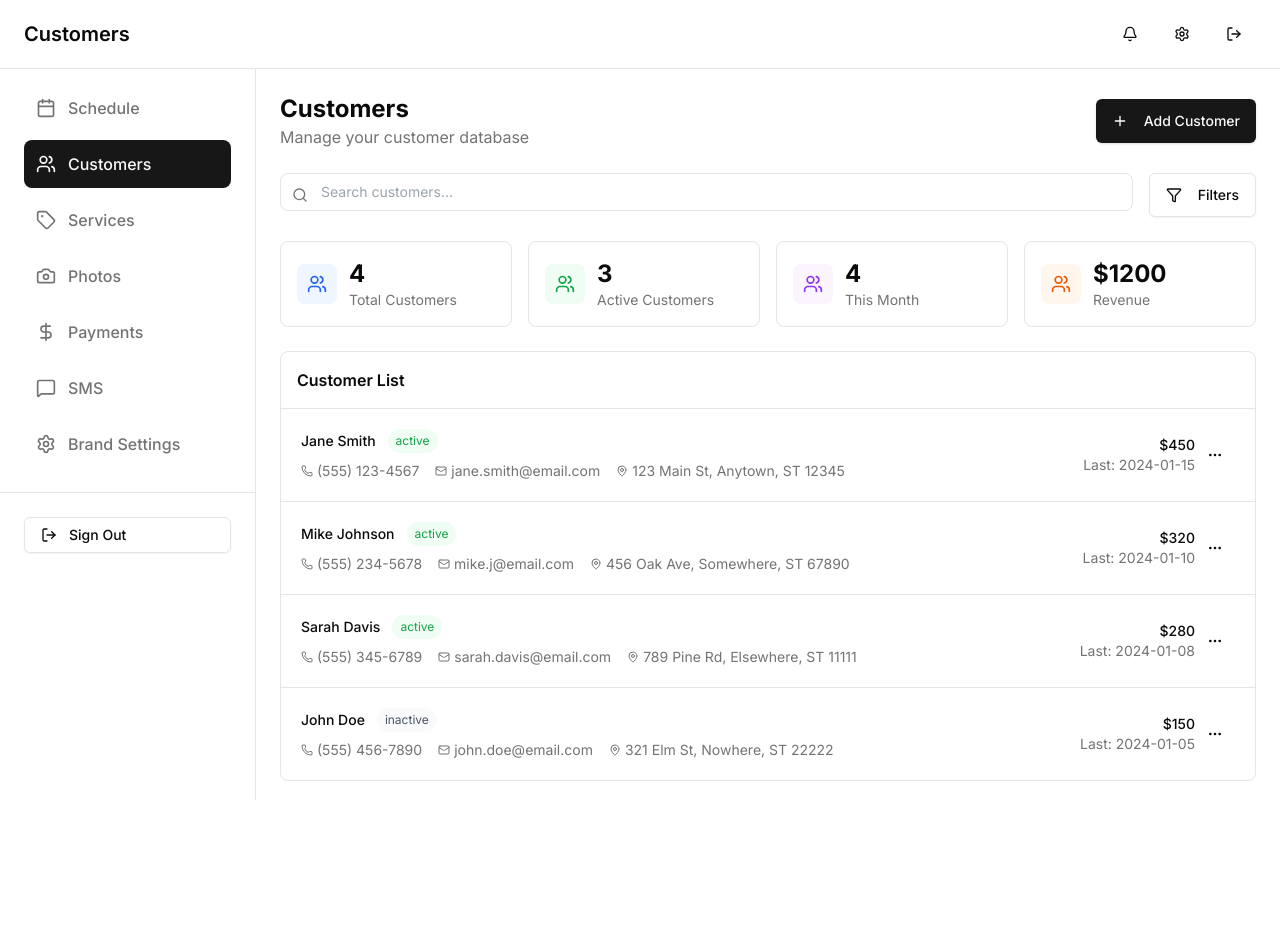
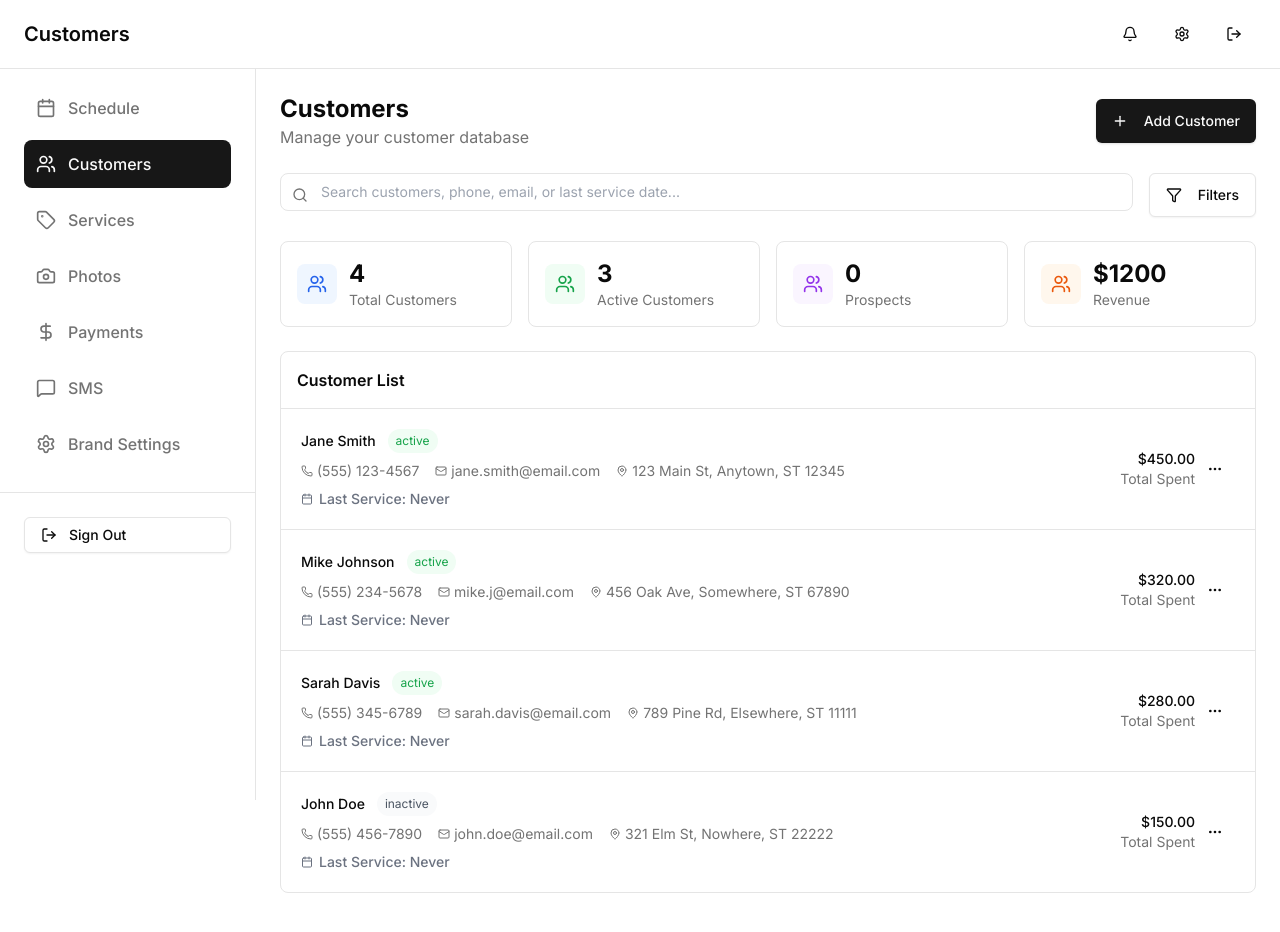
Before and after one commit to gmcosker/mobile-detailing-saas, a Next.js app: page /customers in a window 1280 px wide. Shown: the top 932 px of the page. Before the commit the page ends 829 px from the top, so only its background shows below. Built offline with nearby package versions, Linux system fonts and the light colour scheme.

Commit message:
Add last service date to customers with searchable/filterable functionality

```diff
--- a/src/components/customers/CustomersPage.tsx
+++ b/src/components/customers/CustomersPage.tsx
@@ -13,8 +13,47 @@ import {
   Phone,
   Mail,
   MapPin,
-  X
+  X,
+  Calendar
 } from 'lucide-react'
+
+// Helper function to format last service date
+function formatLastServiceDate(dateString: string | null): string {
+  if (!dateString) return 'Never'
+
+  const date = new Date(dateString)
+  const today = new Date()
+  const diffTime = today.getTime() - date.getTime()
+  const diffDays = Math.floor(diffTime / (1000 * 60 * 60 * 24))
+
+  if (diffDays === 0) return 'Today'
+  if (diffDays === 1) return 'Yesterday'
+  if (diffDays < 7) return `${diffDays} days ago`
+  if (diffDays < 30) {
+    const weeks = Math.floor(diffDays / 7)
+    return `${weeks} week${weeks > 1 ? 's' : ''} ago`
+  }
+  if (diffDays < 365) {
+    const months = Math.floor(diffDays / 30)
+    return `${months} month${months > 1 ? 's' : ''} ago`
+  }
+
+  return date.toLocaleDateString('en-US', {
+    month: 'short',
+    day: 'numeric',
+    year: 'numeric'
+  })
+}
+
+// Helper function to get days since last service
+function getDaysSinceLastService(dateString: string | null): number | null {
+  if (!dateString) return null
+
+  const date = new Date(dateString)
+  const today = new Date()
+  const diffTime = today.getTime() - date.getTime()
+  return Math.floor(diffTime / (1000 * 60 * 60 * 24))
+}
 
 // Mock data for now - this will come from the database later
 const mockCustomers = [
@@ -63,10 +102,14 @@ const mockCustomers = [
 export default function CustomersPage() {
   const [isAddCustomerOpen, setIsAddCustomerOpen] = useState(false)
   const [customers, setCustomers] = useState(mockCustomers)
+  const [allCustomers, setAllCustomers] = useState(mockCustomers) // Store all customers for filtering
   const [isLoading, setIsLoading] = useState(false)
   const [isFetching, setIsFetching] = useState(false)
+  const [searchTerm, setSearchTerm] = useState('')
+  const [filterDays, setFilterDays] = useState<string>('all') // 'all', '30', '60', '90', '180', '365'
+  const [showFilters, setShowFilters] = useState(false)
 
-  // Fetch customers from API
+  // Fetch customers from API and calculate last service dates
   const fetchCustomers = async () => {
     setIsFetching(true)
     try {
@@ -77,43 +120,126 @@ export default function CustomersPage() {
         return
       }
 
-      const response = await fetch('/api/customers', {
+      // Fetch customers
+      const customersResponse = await fetch('/api/customers', {
         method: 'GET',
         headers: {
           'Authorization': `Bearer ${token}`,
         },
       })
 
-      const data = await response.json()
+      const customersData = await customersResponse.json()
 
-      console.log('Customers API response:', data)
+      if (!customersResponse.ok || !customersData.success || !customersData.customers) {
+        console.error('Failed to fetch customers:', customersData.error)
+        setCustomers([])
+        setAllCustomers([])
+        return
+      }
 
-      if (response.ok && data.success && data.customers) {
+      // Fetch appointments to calculate last service dates
+      const appointmentsResponse = await fetch('/api/appointments?limit=1000', {
+        headers: {
+          'Authorization': `Bearer ${token}`,
+        },
+      })
+
+      const appointmentsData = await appointmentsResponse.json()
+      const appointments = appointmentsData.success ? appointmentsData.appointments || [] : []
+
+      // Calculate last service date for each customer
+      const customerLastServiceMap = new Map<string, string>()
+      const customerTotalSpentMap = new Map<string, number>()
+
+      appointments.forEach((apt: any) => {
+        if (apt.customer_id && apt.scheduled_date) {
+          const customerId = apt.customer_id
+          const serviceDate = apt.scheduled_date
+
+          // Track most recent service date
+          const existingDate = customerLastServiceMap.get(customerId)
+          if (!existingDate || serviceDate > existingDate) {
+            customerLastServiceMap.set(customerId, serviceDate)
+          }
+
+          // Calculate total spent
+          if (apt.total_amount && apt.payment_status === 'paid') {
+            const currentTotal = customerTotalSpentMap.get(customerId) || 0
+            customerTotalSpentMap.set(customerId, currentTotal + (apt.total_amount || 0))
+          }
+        }
+      })
+
       // Transform API data to match component format
-        const transformedCustomers = data.customers.map((customer: any) => ({
+      const transformedCustomers = customersData.customers.map((customer: any) => {
+        const lastServiceDate = customerLastServiceMap.get(customer.id) || null
+        const totalSpent = customerTotalSpentMap.get(customer.id) || 0
+
+        return {
           id: customer.id,
           name: customer.name,
           phone: customer.phone,
           email: customer.email || '',
           address: customer.address || '',
-          totalSpent: 0, // This would come from appointments in a real implementation
-          lastVisit: customer.updated_at ? new Date(customer.updated_at).toISOString().split('T')[0] : new Date().toISOString().split('T')[0],
-          status: 'active'
-        }))
-        setCustomers(transformedCustomers)
-        console.log('Set customers:', transformedCustomers)
-      } else {
-        console.error('Failed to fetch customers:', data.error)
-        // Set empty array if API fails
-        setCustomers([])
+          totalSpent: totalSpent,
+          lastServiceDate: lastServiceDate,
+          lastVisit: lastServiceDate || (customer.updated_at ? new Date(customer.updated_at).toISOString().split('T')[0] : null),
+          status: lastServiceDate ? 'active' : 'inactive'
         }
+      })
+
+      setAllCustomers(transformedCustomers)
+      applyFilters(transformedCustomers, searchTerm, filterDays)
     } catch (error) {
       console.error('Error fetching customers:', error)
-      // Set empty array on error instead of keeping mock data
       setCustomers([])
+      setAllCustomers([])
     } finally {
       setIsFetching(false)
     }
+  }
+
+  // Apply search and filter logic
+  const applyFilters = (customersToFilter: any[], search: string, daysFilter: string) => {
+    let filtered = [...customersToFilter]
+
+    // Apply search filter
+    if (search.trim()) {
+      const searchLower = search.toLowerCase()
+      filtered = filtered.filter(c =>
+        c.name.toLowerCase().includes(searchLower) ||
+        c.email?.toLowerCase().includes(searchLower) ||
+        c.phone.includes(search) ||
+        (c.lastServiceDate && formatLastServiceDate(c.lastServiceDate).toLowerCase().includes(searchLower))
+      )
+    }
+
+    // Apply days filter (customers not serviced in X days)
+    if (daysFilter !== 'all') {
+      const days = parseInt(daysFilter)
+      const cutoffDate = new Date()
+      cutoffDate.setDate(cutoffDate.getDate() - days)
+      const cutoffDateString = cutoffDate.toISOString().split('T')[0]
+
+      filtered = filtered.filter(c => {
+        if (!c.lastServiceDate) return true // Include customers with no service date
+        return c.lastServiceDate < cutoffDateString
+      })
+    }
+
+    setCustomers(filtered)
+  }
+
+  // Handle search input
+  const handleSearchChange = (value: string) => {
+    setSearchTerm(value)
+    applyFilters(allCustomers, value, filterDays)
+  }
+
+  // Handle filter change
+  const handleFilterChange = (days: string) => {
+    setFilterDays(days)
+    applyFilters(allCustomers, searchTerm, days)
   }
 
   // Fetch customers on mount
@@ -187,19 +313,109 @@ export default function CustomersPage() {
       </div>
 
       {/* Search and Filters */}
+      <div className="flex flex-col gap-3 sm:gap-4">
         <div className="flex flex-col sm:flex-row gap-3 sm:gap-4">
           <div className="relative flex-1">
             <Search className="absolute left-3 top-1/2 transform -translate-y-1/2 h-5 w-5 sm:h-4 sm:w-4 text-muted-foreground" />
             <input
               type="text"
-            placeholder="Search customers..."
+              placeholder="Search customers, phone, email, or last service date..."
+              value={searchTerm}
+              onChange={(e) => handleSearchChange(e.target.value)}
               className="w-full pl-10 sm:pl-10 pr-4 py-3 sm:py-2 border border-border rounded-lg bg-background text-base sm:text-sm text-foreground focus:outline-none focus:ring-2 focus:ring-primary min-h-[44px] sm:min-h-0"
             />
           </div>
-        <Button variant="outline" className="h-12 sm:h-11 w-full sm:w-auto">
+          <Button
+            variant="outline"
+            className="h-12 sm:h-11 w-full sm:w-auto"
+            onClick={() => setShowFilters(!showFilters)}
+          >
             <Filter className="h-5 w-5 sm:h-4 sm:w-4 mr-2" />
-          Filters
+            Filters {filterDays !== 'all' && `(${filterDays}d)`}
           </Button>
+        </div>
+
+        {/* Filter Options */}
+        {showFilters && (
+          <div className="bg-card border border-border rounded-lg p-4 space-y-3">
+            <div className="flex items-center justify-between">
+              <h3 className="text-sm font-semibold text-foreground">Filter by Last Service</h3>
+              <Button
+                variant="ghost"
+                size="sm"
+                onClick={() => {
+                  setFilterDays('all')
+                  applyFilters(allCustomers, searchTerm, 'all')
+                }}
+                className="h-8 text-xs"
+              >
+                Clear
+              </Button>
+            </div>
+            <div className="grid grid-cols-2 sm:grid-cols-3 gap-2">
+              <button
+                onClick={() => handleFilterChange('all')}
+                className={`px-3 py-3 sm:py-2 rounded-lg text-sm font-medium transition-colors min-h-[44px] sm:min-h-0 ${
+                  filterDays === 'all'
+                    ? 'bg-primary text-primary-foreground'
+                    : 'bg-muted hover:bg-muted/80 text-foreground'
+                }`}
+              >
+                All Customers
+              </button>
+              <button
+                onClick={() => handleFilterChange('30')}
+                className={`px-3 py-3 sm:py-2 rounded-lg text-sm font-medium transition-colors min-h-[44px] sm:min-h-0 ${
+                  filterDays === '30'
+                    ? 'bg-primary text-primary-foreground'
+                    : 'bg-muted hover:bg-muted/80 text-foreground'
+                }`}
+              >
+                30+ Days
+              </button>
+              <button
+                onClick={() => handleFilterChange('60')}
+                className={`px-3 py-3 sm:py-2 rounded-lg text-sm font-medium transition-colors min-h-[44px] sm:min-h-0 ${
+                  filterDays === '60'
+                    ? 'bg-primary text-primary-foreground'
+                    : 'bg-muted hover:bg-muted/80 text-foreground'
+                }`}
+              >
+                60+ Days
+              </button>
+              <button
+                onClick={() => handleFilterChange('90')}
+                className={`px-3 py-3 sm:py-2 rounded-lg text-sm font-medium transition-colors min-h-[44px] sm:min-h-0 ${
+                  filterDays === '90'
+                    ? 'bg-primary text-primary-foreground'
+                    : 'bg-muted hover:bg-muted/80 text-foreground'
+                }`}
+              >
+                90+ Days
+              </button>
+              <button
+                onClick={() => handleFilterChange('180')}
+                className={`px-3 py-3 sm:py-2 rounded-lg text-sm font-medium transition-colors min-h-[44px] sm:min-h-0 ${
+                  filterDays === '180'
+                    ? 'bg-primary text-primary-foreground'
+                    : 'bg-muted hover:bg-muted/80 text-foreground'
+                }`}
+              >
+                180+ Days
+              </button>
+              <button
+                onClick={() => handleFilterChange('365')}
+                className={`px-3 py-3 sm:py-2 rounded-lg text-sm font-medium transition-colors min-h-[44px] sm:min-h-0 ${
+                  filterDays === '365'
+                    ? 'bg-primary text-primary-foreground'
+                    : 'bg-muted hover:bg-muted/80 text-foreground'
+                }`}
+              >
+                1+ Year
+              </button>
+            </div>
+          </div>
+        )}
       </div>
 
       {/* Stats */}
@@ -217,14 +433,17 @@ export default function CustomersPage() {
           color="green"
         />
         <StatCard
-          title="This Month"
-          value={customers.length.toString()}
+          title="Prospects"
+          value={customers.filter(c => {
+            const days = getDaysSinceLastService(c.lastServiceDate)
+            return days !== null && days > 30
+          }).length.toString()}
           icon={Users}
           color="purple"
         />
         <StatCard
           title="Revenue"
-          value={`$${customers.reduce((sum, c) => sum + c.totalSpent, 0)}`}
+          value={`$${customers.reduce((sum, c) => sum + c.totalSpent, 0).toFixed(0)}`}
           icon={Users}
           color="orange"
         />
@@ -301,8 +520,19 @@ function StatCard({
 }
 
 function CustomerRow({ customer }: { customer: any }) {
+  const daysSince = getDaysSinceLastService(customer.lastServiceDate)
+  const lastServiceFormatted = formatLastServiceDate(customer.lastServiceDate)
+
+  // Color coding for last service date
+  const getLastServiceColor = () => {
+    if (!daysSince) return 'text-gray-500'
+    if (daysSince <= 30) return 'text-green-600 dark:text-green-400'
+    if (daysSince <= 90) return 'text-orange-600 dark:text-orange-400'
+    return 'text-red-600 dark:text-red-400'
+  }
+
   return (
-    <div className="p-4 sm:p-5 hover:bg-accent/50 transition-colors min-h-[80px] sm:min-h-0">
+    <div className="p-4 sm:p-5 hover:bg-accent/50 transition-colors min-h-[100px] sm:min-h-0">
       <div className="flex flex-col sm:flex-row sm:items-center sm:justify-between gap-3 sm:gap-0">
         <div className="flex-1 min-w-0">
           <div className="flex items-center gap-2 sm:gap-3 mb-2">
@@ -316,7 +546,7 @@ function CustomerRow({ customer }: { customer: any }) {
             </span>
           </div>
 
-          <div className="flex flex-col sm:flex-row sm:items-center gap-2 sm:gap-4 text-xs sm:text-sm text-muted-foreground">
+          <div className="flex flex-col sm:flex-row sm:items-center gap-2 sm:gap-4 text-xs sm:text-sm text-muted-foreground mb-2">
             <div className="flex items-center gap-1 truncate">
               <Phone className="h-3.5 w-3.5 sm:h-3 sm:w-3 flex-shrink-0" />
               <span className="truncate">{customer.phone}</span>
@@ -334,12 +564,25 @@ function CustomerRow({ customer }: { customer: any }) {
               </div>
             )}
           </div>
+
+          {/* Last Service Date */}
+          <div className="flex items-center gap-1.5 text-xs sm:text-sm">
+            <Calendar className={`h-3.5 w-3.5 sm:h-3 sm:w-3 flex-shrink-0 ${getLastServiceColor()}`} />
+            <span className={`font-medium ${getLastServiceColor()}`}>
+              Last Service: {lastServiceFormatted}
+            </span>
+            {daysSince !== null && daysSince > 30 && (
+              <span className="text-xs px-1.5 py-0.5 rounded bg-orange-100 dark:bg-orange-950 text-orange-700 dark:text-orange-300">
+                Prospect
+              </span>
+            )}
+          </div>
         </div>
 
         <div className="flex items-center justify-between sm:justify-end gap-3 sm:gap-0">
           <div className="text-left sm:text-right">
-            <div className="font-medium text-base sm:text-sm text-foreground">${customer.totalSpent}</div>
-            <div className="text-xs sm:text-sm text-muted-foreground">Last: {customer.lastVisit}</div>
+            <div className="font-medium text-base sm:text-sm text-foreground">${customer.totalSpent.toFixed(2)}</div>
+            <div className="text-xs sm:text-sm text-muted-foreground">Total Spent</div>
           </div>
 
           <Button variant="ghost" size="icon" className="h-11 w-11 sm:h-10 sm:w-10 flex-shrink-0">
```
Lines whose indentation alone changed are shown as unchanged.
